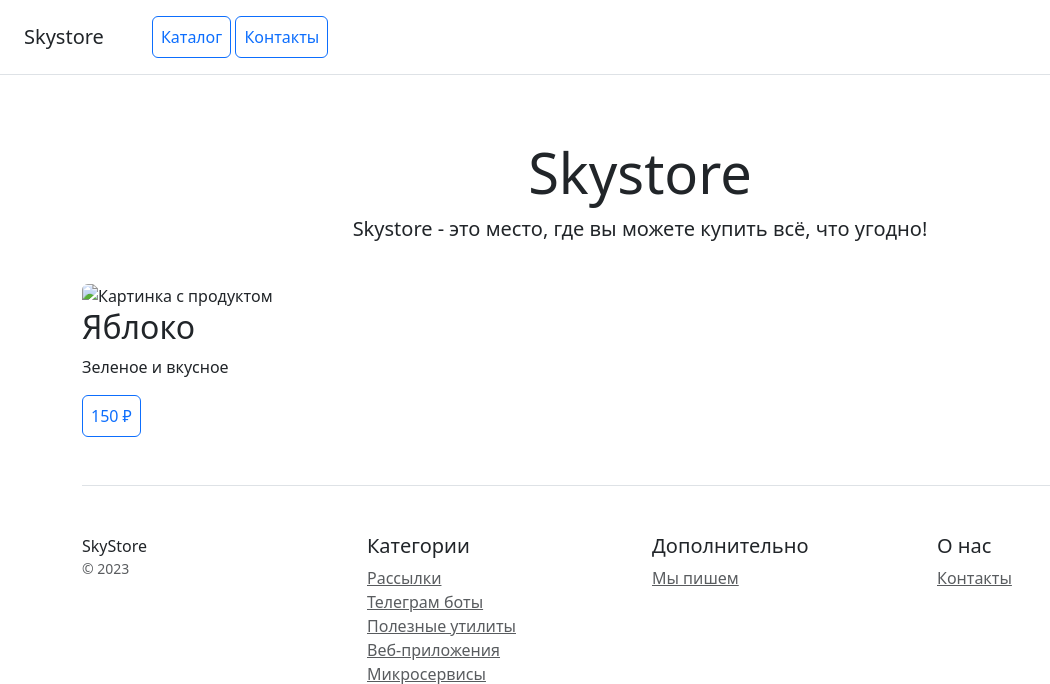
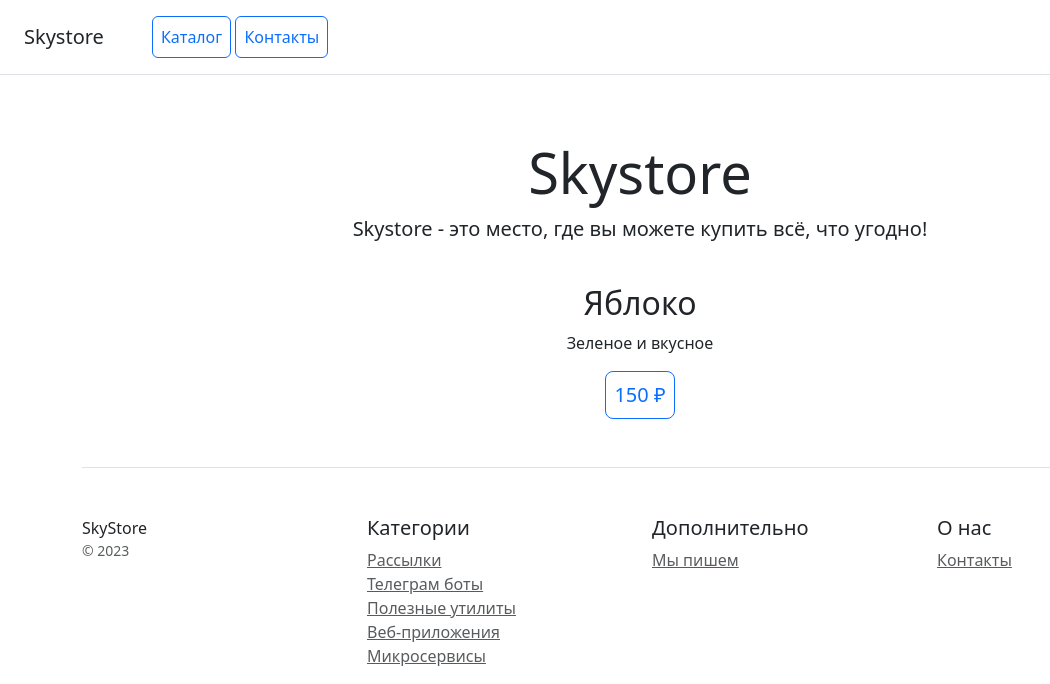
Before and after one commit to julyashap/marketplace_django, a Django app: page /home/5/ in a window 1280 px wide. Shown: the top 684 px of the page, without its empty margins (0-1050 px from the left). Run offline with Django 5.2, Linux system fonts and the light colour scheme; data comes from the database, SQL or seed files in the repository; some libraries are stand-ins or nearby versions.

Commit message:
Update product_item.html and add custom filter "media_path"

```diff
--- a/catalog/templates/catalog/product_item.html
+++ b/catalog/templates/catalog/product_item.html
@@ -1,11 +1,16 @@
-{% extends 'catalog/base.html' %}
+{% extends "catalog/base.html" %}
+{% load my_tags %}
 {% block content %}
-    <div class="row">
+    <div class="row d-flex justify-content-center align-items-center text-center">
+        {% if object.preview %}
         <div class="col-md-4">
-            <img src="{{ object.preview }}" class="rounded mx-auto d-block" alt="Картинка с продуктом">
+            <img src="{{ object.preview|media_path }}" class="card-img-top rounded" alt="Картинка с продуктом">
+        </div>
+        {% endif %}
+        <div class="col-md-4">
             <h2>{{ object.name }}</h2>
             <p>{{ object.description }}</p>
-            <a class="p-2 btn btn-outline-primary" href="#">{{ object.price }} ₽</a>
+            <a class="p-2 btn btn-outline-primary btn-lg">{{ object.price }} ₽</a>
         </div>
     </div>
 {% endblock %}
```
